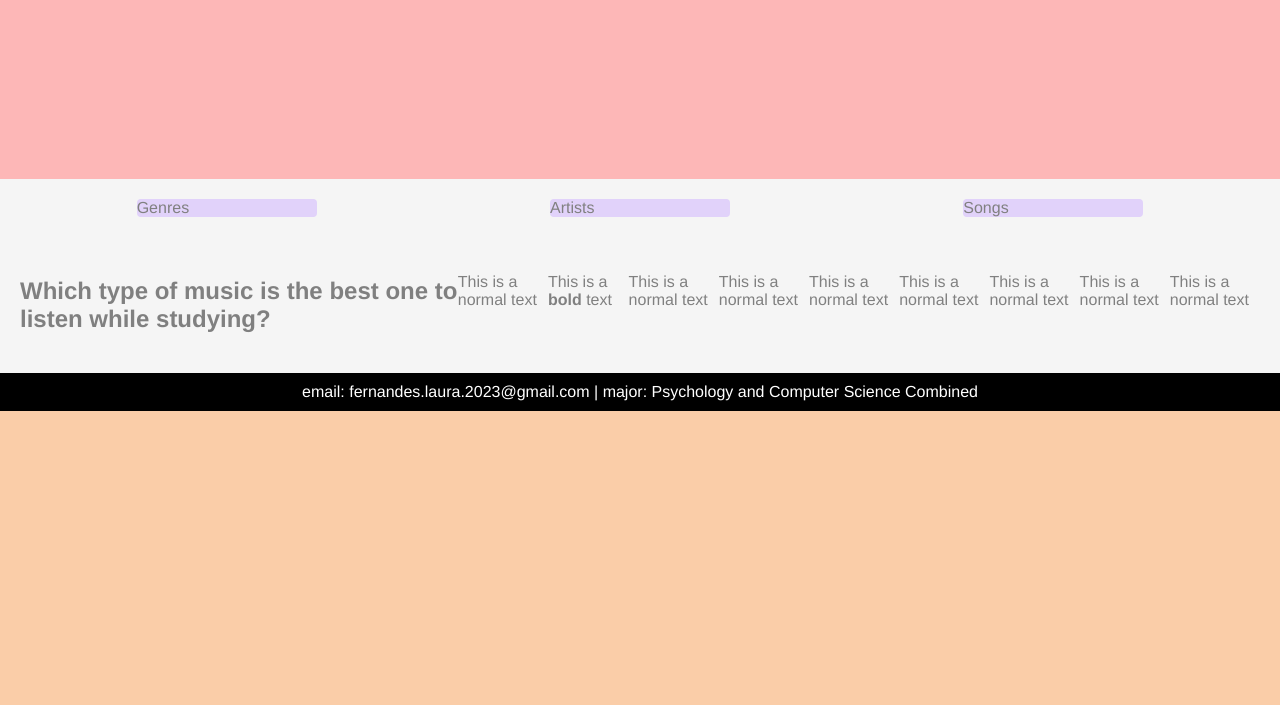
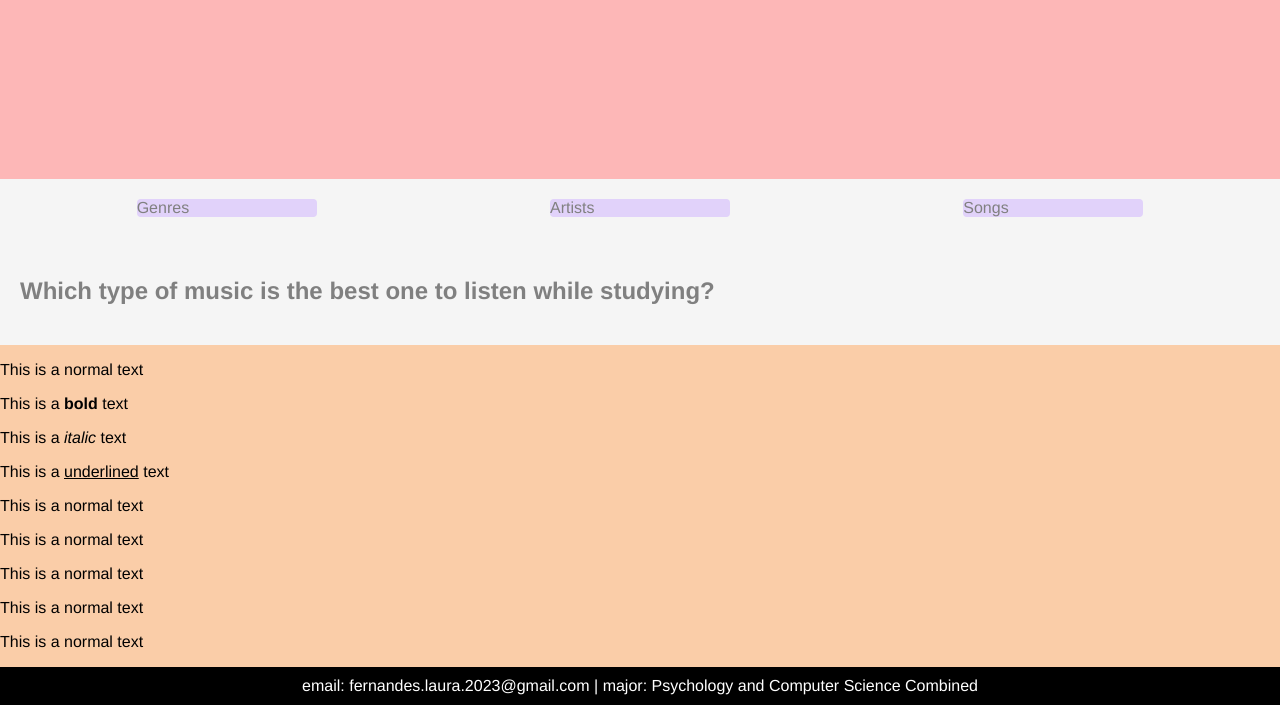
Before and after one commit to FernandesLaura0/Projects, a plain HTML site: page Hobbies Website/Pages/music.html in a window 1280 px wide. Shown: the part 121-826 px from the top of the page. Before the commit the page ends 800 px from the top, so only its background shows below. Drawn offline with Linux system fonts and the light colour scheme.

Commit message:
more text formatting

```diff
--- a/Hobbies Website/Pages/music.html
+++ b/Hobbies Website/Pages/music.html
@@ -23,16 +23,17 @@
         </section>
         <section>
             <h2>Which type of music is the best one to listen while studying?</h2>
-            <p>This is a normal text</p>
+
+        </section>
+        <p>This is a normal text</p>
             <p>This is a <b>bold</b> text</p>
+            <p>This is a <i>italic</i> text</p>
+            <p>This is a <u>underlined</u> text</p>
             <p>This is a normal text</p>
             <p>This is a normal text</p>
             <p>This is a normal text</p>
             <p>This is a normal text</p>
             <p>This is a normal text</p>
-            <p>This is a normal text</p>
-            <p>This is a normal text</p>
-        </section>
         <footer>email: fernandes.laura.2023@gmail.com  |  major: Psychology and Computer Science Combined</footer>
 
     </body>
```
